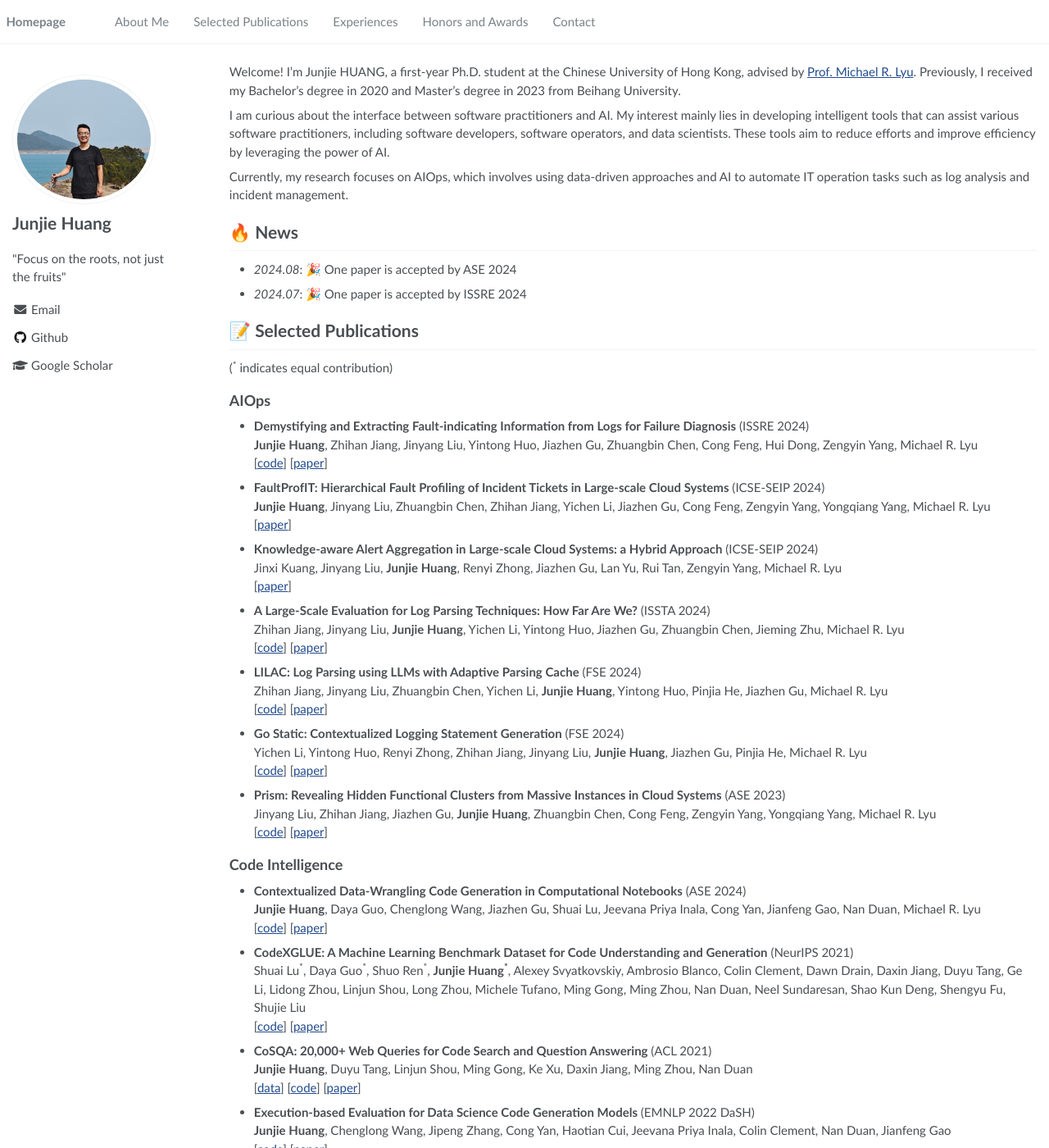
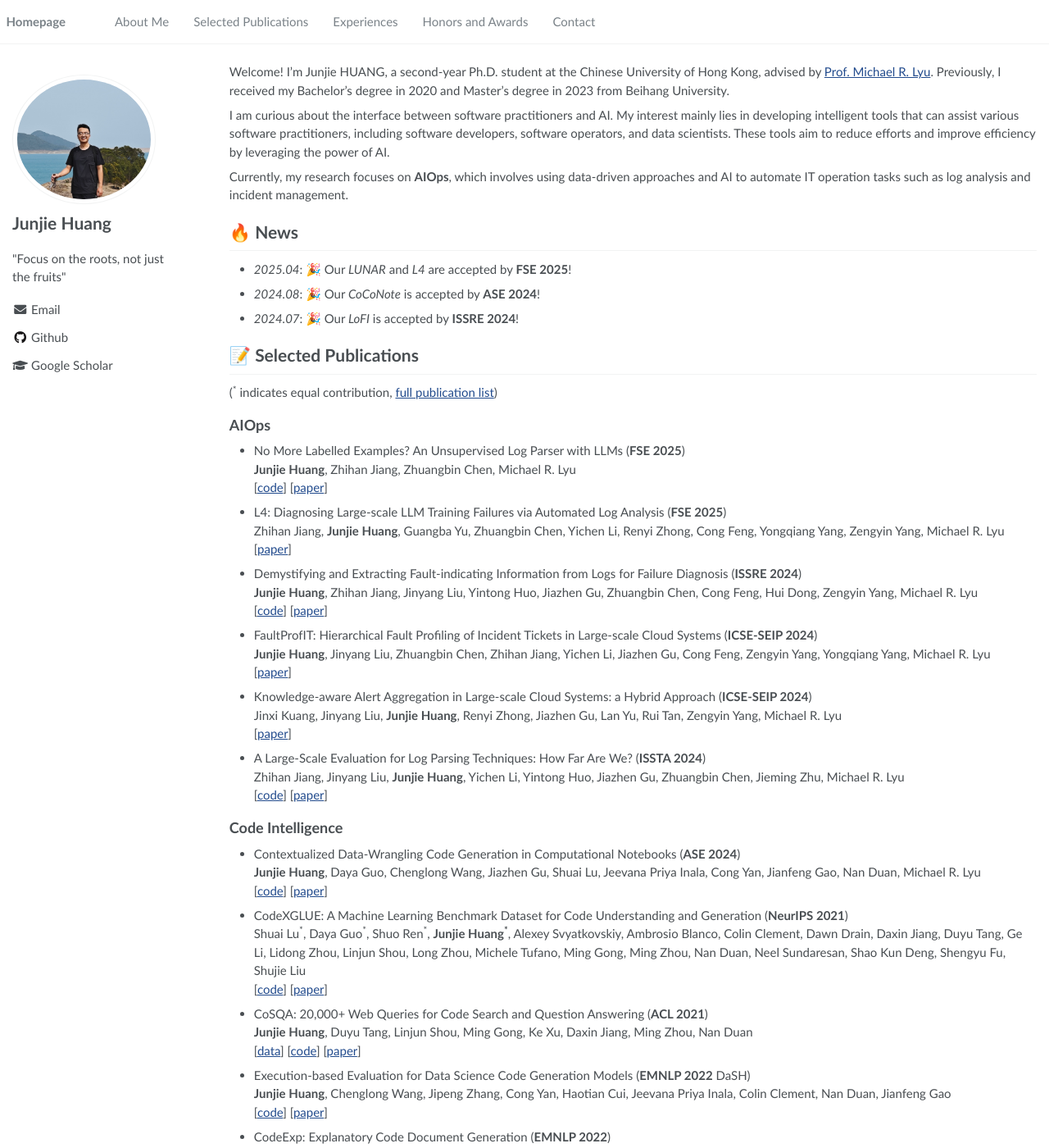
Before and after one commit to Jun-jie-Huang/jun-jie-huang.github.io, a Jekyll site: the page built from _pages/about.md, in a window 1280 px wide and 1400 px high. Shown: the whole window at 82% size. Built offline with Jekyll 4.4.1, drawn with Linux system fonts in a browser that asks for light colours; a script that is not in the unit is left out; some of the changed text lies outside the part shown.

Commit message:
update page

```diff
--- a/_pages/about.md
+++ b/_pages/about.md
@@ -17,11 +17,11 @@ redirect_from:
 
 <span class='anchor' id='about-me'></span>
 
-Welcome! I'm Junjie HUANG, a first-year Ph.D. student at the Chinese University of Hong Kong, advised by [Prof. Michael R. Lyu](https://www.cse.cuhk.edu.hk/lyu/). Previously, I received my Bachelor's degree in 2020 and Master's degree in 2023 from Beihang University.
+Welcome! I'm Junjie HUANG, a second-year Ph.D. student at the Chinese University of Hong Kong, advised by [Prof. Michael R. Lyu](https://www.cse.cuhk.edu.hk/lyu/). Previously, I received my Bachelor's degree in 2020 and Master's degree in 2023 from Beihang University.
 
 I am curious about the interface between software practitioners and AI. My interest mainly lies in developing intelligent tools that can assist various software practitioners, including software developers, software operators, and data scientists. These tools aim to reduce efforts and improve efficiency by leveraging the power of AI.
 
-Currently, my research focuses on AIOps, which involves using data-driven approaches and AI to automate IT operation tasks such as log analysis and incident management.
+Currently, my research focuses on **AIOps**, which involves using data-driven approaches and AI to automate IT operation tasks such as log analysis and incident management.
 
 {% include_relative news.md %}
 
@@ -42,6 +42,15 @@ Currently, my research focuses on AIOps, which involves using data-driven approa
 - [代码智能新基准数据集CodeXGLUE来袭，多角度衡量模型优劣](https://www.msra.cn/zh-cn/news/features/codexglue)
 - [北航第四届驭远杯机器人大赛--全自动目标识别及抓取机器人](https://www.bilibili.com/video/BV1sU4y1A7wa/?vd_source=ddb3c65c685b436fa9a63a347a681efe)
 
+# 💼 Services
+
+- Program Committee:
+  - 2025: APSEC'25
+- Sub-Reviewer:
+  - 2025: ICSE, ISSTA, DSN,
+  - 2024: FSE, ISSTA, ISSRE
+  - 2023: FSE, DSN
+
 # 📞 Contact
 
 Please feel free to contact me via my email (left) if you are interested in our papers, my experience, or you just have any problem on research which I may help.
--- a/_pages/news.md
+++ b/_pages/news.md
@@ -1,3 +1,4 @@
 # 🔥 News
-- *2024.08*: 🎉 One paper is accepted by ASE 2024
-- *2024.07*: 🎉 One paper is accepted by ISSRE 2024
+- *2025.04*: 🎉 Our *LUNAR* and *L4* are accepted by **FSE 2025**!
+- *2024.08*: 🎉 Our *CoCoNote* is accepted by **ASE 2024**!
+- *2024.07*: 🎉 Our *LoFI* is accepted by **ISSRE 2024**!
--- a/_pages/pub.md
+++ b/_pages/pub.md
@@ -1,43 +1,36 @@
 
 # 📝 Selected Publications
 
-(<sup>*</sup> indicates equal contribution)
+(<sup>*</sup> indicates equal contribution, [full publication list](https://scholar.google.com/citations?user=kZnvrCEAAAAJ))
 
 ## AIOps
 
-- **Demystifying and Extracting Fault-indicating Information from Logs for Failure Diagnosis** (ISSRE 2024) <br>
+- No More Labelled Examples? An Unsupervised Log Parser with LLMs (**FSE 2025**) <br>**Junjie Huang**, Zhihan Jiang, Zhuangbin Chen, Michael R. Lyu <br>
+    \[[code](https://github.com/Jun-jie-Huang/LUNAR)\] \[[paper]()\]
+
+
+- L4: Diagnosing Large-scale LLM Training Failures via Automated Log Analysis (**FSE 2025**) <br>Zhihan Jiang, **Junjie Huang**, Guangba Yu, Zhuangbin Chen, Yichen Li, Renyi Zhong, Cong Feng, Yongqiang Yang, Zengyin Yang, Michael R. Lyu <br>
+    \[[paper](https://arxiv.org/pdf/2503.20263)\]
+
+
+- Demystifying and Extracting Fault-indicating Information from Logs for Failure Diagnosis (**ISSRE 2024**) <br>
   **Junjie Huang**, Zhihan Jiang, Jinyang Liu, Yintong Huo, Jiazhen Gu, Zhuangbin Chen, Cong Feng, Hui Dong, Zengyin Yang, Michael R. Lyu <br>
     \[[code](https://github.com/Jun-jie-Huang/LoFI)\] \[[paper](https://arxiv.org/pdf/2409.13561)\]
 
 
-- **FaultProfIT: Hierarchical Fault Profiling of Incident Tickets in Large-scale Cloud Systems** (ICSE-SEIP 2024) <br>
+- FaultProfIT: Hierarchical Fault Profiling of Incident Tickets in Large-scale Cloud Systems (**ICSE-SEIP 2024**) <br>
   **Junjie Huang**, Jinyang Liu, Zhuangbin Chen, Zhihan Jiang, Yichen Li, Jiazhen Gu, Cong Feng, Zengyin Yang, Yongqiang Yang, Michael R. Lyu <br>
    \[[paper](https://arxiv.org/pdf/2402.17583.pdf)\]
 
 
-- **Knowledge-aware Alert Aggregation in Large-scale Cloud Systems: a Hybrid Approach** (ICSE-SEIP 2024) <br>
+- Knowledge-aware Alert Aggregation in Large-scale Cloud Systems: a Hybrid Approach (**ICSE-SEIP 2024**) <br>
   Jinxi Kuang, Jinyang Liu, **Junjie Huang**, Renyi Zhong, Jiazhen Gu, Lan Yu, Rui Tan, Zengyin Yang, Michael R. Lyu <br>
    \[[paper](https://arxiv.org/pdf/2403.06485.pdf)\]
 
 
-- **A Large-Scale Evaluation for Log Parsing Techniques: How Far Are We?** (ISSTA 2024) <br>
+- A Large-Scale Evaluation for Log Parsing Techniques: How Far Are We? (**ISSTA 2024**) <br>
   Zhihan Jiang, Jinyang Liu, **Junjie Huang**, Yichen Li, Yintong Huo, Jiazhen Gu, Zhuangbin Chen, Jieming Zhu, Michael R. Lyu <br>
    \[[code](https://github.com/logpai/Loghub-2.0)\] \[[paper](https://arxiv.org/pdf/2308.10828.pdf)\]
-
-
-- **LILAC: Log Parsing using LLMs with Adaptive Parsing Cache** (FSE 2024) <br>
-  Zhihan Jiang, Jinyang Liu, Zhuangbin Chen, Yichen Li, **Junjie Huang**, Yintong Huo, Pinjia He, Jiazhen Gu, Michael R. Lyu <br>
-   \[[code](https://github.com/logpai/LILAC)\] \[[paper](https://arxiv.org/pdf/2310.01796.pdf)\]
-
-
-- **Go Static: Contextualized Logging Statement Generation** (FSE 2024) <br>
-  Yichen Li, Yintong Huo, Renyi Zhong, Zhihan Jiang, Jinyang Liu, **Junjie Huang**, Jiazhen Gu, Pinjia He, Michael R. Lyu <br>
-   \[[code](https://github.com/YichenLi00/SCLogger)\] \[[paper](https://arxiv.org/pdf/2402.12958.pdf)\]
-
-
-- **Prism: Revealing Hidden Functional Clusters from Massive Instances in Cloud Systems** (ASE 2023) <br>
-  Jinyang Liu, Zhihan Jiang, Jiazhen Gu, **Junjie Huang**, Zhuangbin Chen, Cong Feng, Zengyin Yang, Yongqiang Yang, Michael R. Lyu <br>
-   \[[code](https://github.com/OpsPAI/Prism)\] \[[paper](https://arxiv.org/pdf/2308.07638.pdf)\]
 
 <!-- - **** () <br>
    <br>
```
Also changed, not shown: other parts of _pages/pub.md (+5 -5 lines), Gemfile.lock.
